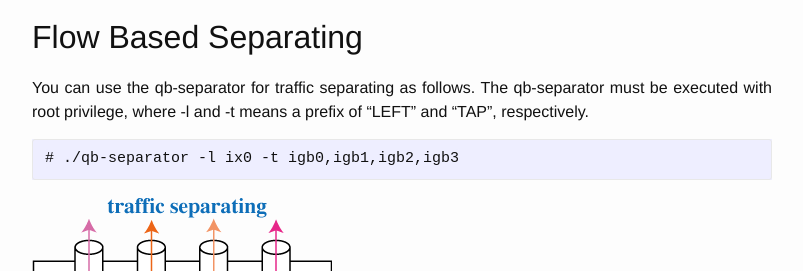
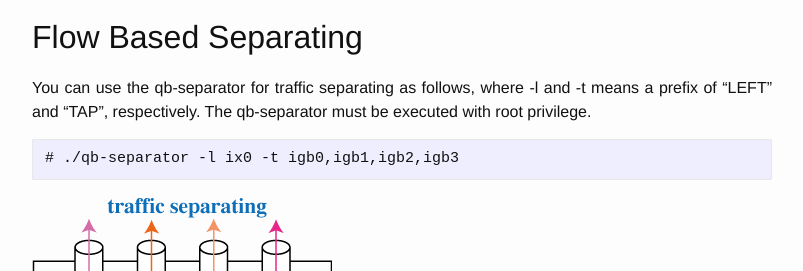
Before and after one commit to SF-TAP/SF-TAP.github.io, a Jekyll site: the page built from _posts/2015-11-21-tutorial-qb.markdown, in a window 1280 px wide and 900 px high, scrolled down 387 px. Shown: the part 181-452 px from the top of the window, without its empty margins (238-1041 px from the left). Built offline with Jekyll 4.4.1, drawn with Linux system fonts in a browser that asks for light colours.

Commit message:
minor fix

```diff
--- a/_posts/2015-11-21-tutorial-qb.markdown
+++ b/_posts/2015-11-21-tutorial-qb.markdown
@@ -13,9 +13,9 @@ Here, suppose that you have a following FreeBSD box, which has two 10 GbE (ix0 a
 
 ## Flow Based Separating
 
-You can use the qb-separator for traffic separating as follows.
-The qb-separator must be executed with root privilege,
+You can use the qb-separator for traffic separating as follows,
 where -l and -t means a prefix of "LEFT" and "TAP", respectively.
+The qb-separator must be executed with root privilege.
 
     # ./qb-separator -l ix0 -t igb0,igb1,igb2,igb3
 
```
